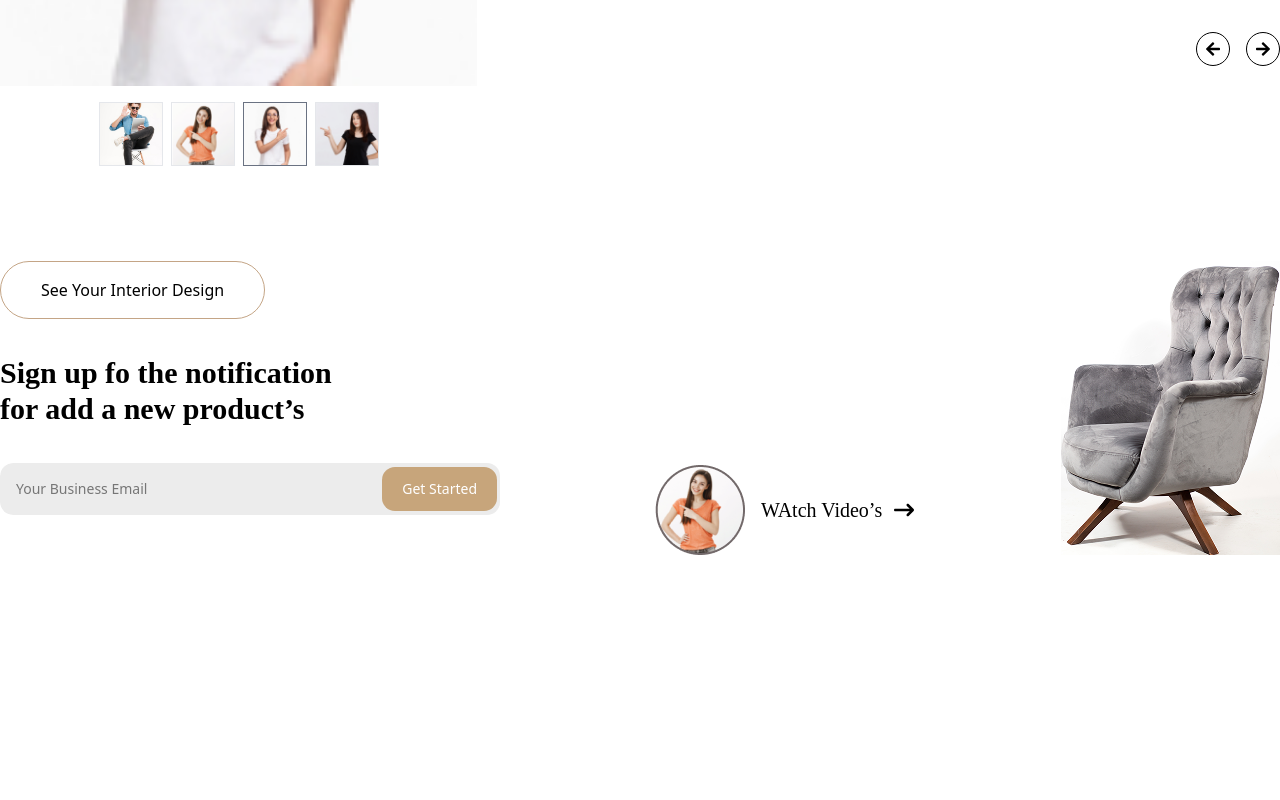
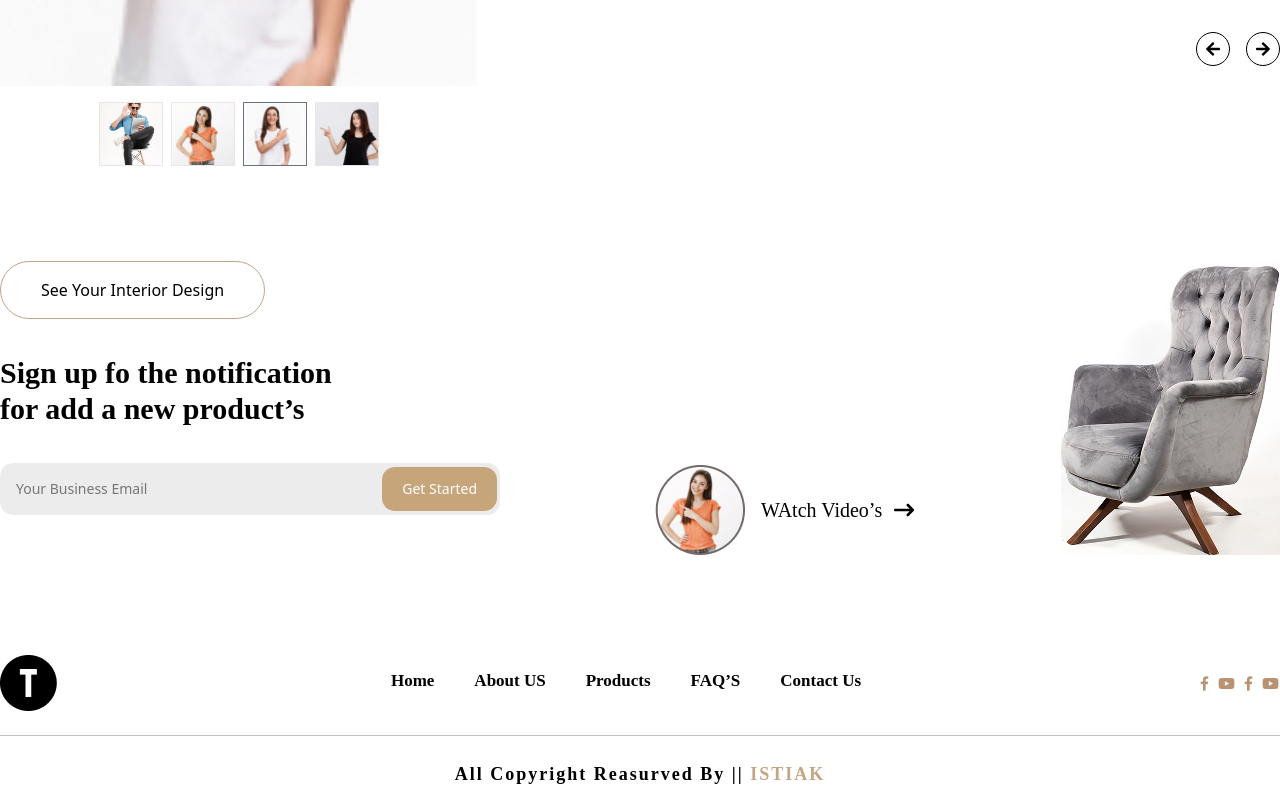
Before and after one commit to minhazulabidin/mistrium, a React (Vite) app: page / in a window 1280 px wide. Shown: the part 3679-4479 px from the top of the page. Before the commit the page ends 4234 px from the top, so only its background shows below. Built offline with nearby package versions, Linux system fonts and the light colour scheme.

Commit message:
footer done

```diff
--- a/src/Components/Pages/Home/Home.jsx
+++ b/src/Components/Pages/Home/Home.jsx
@@ -4,6 +4,8 @@ import Collection from './Collection'
 import Products from './Products'
 import Carousel from '../../Utilities/Carousel'
 import News from './News'
+import Footer from '../../Utilities/Footer'
+
 
 const Home = () => {
   return (
@@ -11,9 +13,10 @@ const Home = () => {
       <Banner />
       <TrustedClint />
       <Collection />
-      <Products/>
-      <Carousel/>
-      <News/>
+      <Products />
+      <Carousel />
+      <News />
+      <Footer/>
     </div>
   )
 }
--- a/src/Components/Pages/Home/News.jsx
+++ b/src/Components/Pages/Home/News.jsx
@@ -20,7 +20,7 @@ const News = () => {
               className="px-4 py-4 text-sm outline-none bg-[#D9D9D982] w-4/5 rounded-[13px]"
               required />
             <button type="submit"
-              className="flex items-center bg-[#c7a57b] text-white text-sm px-5 py-3 transition-all duration-300 hover:-translate-x-1 group rounded-[13px] absolute right-[128px] top-1">
+              className="flex items-center bg-[#c7a57b] text-white text-sm px-5 py-3 transition-all duration-300 hover:-translate-x-1 group rounded-[13px] absolute right-[128px] top-1 cursor-pointer">
               Get Started
               <span class="inline-block max-w-0 overflow-hidden transition-all duration-300 group-hover:max-w-[20px] group-hover:ml-2">
                 <FaArrowRightLong />
--- /dev/null
+++ b/src/Components/Utilities/Footer.jsx
@@ -0,0 +1,66 @@
+import Container from './Container'
+import fav from '/public/fav.png'
+import footerImg from "../../assets/Footer.png"
+import Flex from './Flex'
+
+const Footer = () => {
+    const navItems = [
+        {
+            id: 1,
+            name: 'Home',
+            href: '#'
+        },
+        {
+            id: 2,
+            name: 'About US',
+            href: '#'
+        },
+        {
+            id: 3,
+            name: 'Products',
+            href: '#'
+        },
+        {
+            id: 4,
+            name: 'FAQ’S',
+            href: '#'
+        },
+        {
+            id: 5,
+            name: 'Contact Us',
+            href: '#'
+        }
+    ]
+
+
+    return (
+        <div className='mt-[100px] mb-3'>
+            <nav>
+                <Container>
+                    <Flex className='flex-item'>
+                        <img className='cursor-pointer' src={fav} alt="" />
+                        <ul className='flex gap-10'>
+                            {
+                                navItems.map((item) => <li
+                                    className='nav-item'
+                                    key={item?.id}
+                                >
+                                    <a href={item?.href}>{item?.name}</a>
+                                </li>)
+                            }
+                        </ul>
+                        <div className='flex gap-5 text-2xl'>
+                            <img src={footerImg} alt="" />
+                        </div>
+                    </Flex>
+                </Container>
+            </nav>
+            <hr className='border-[#0000003D] my-6' />
+            <Container className="text-center">
+                <h2 className='font-gupter text-lg tracking-[2px] font-bold'>All Copyright Reasurved By  ||  <span className='text-primary'>ISTIAK</span></h2>
+            </Container>
+        </div>
+    )
+}
+
+export default Footer
```
Also changed, not shown: src/assets/Footer.png (added).
